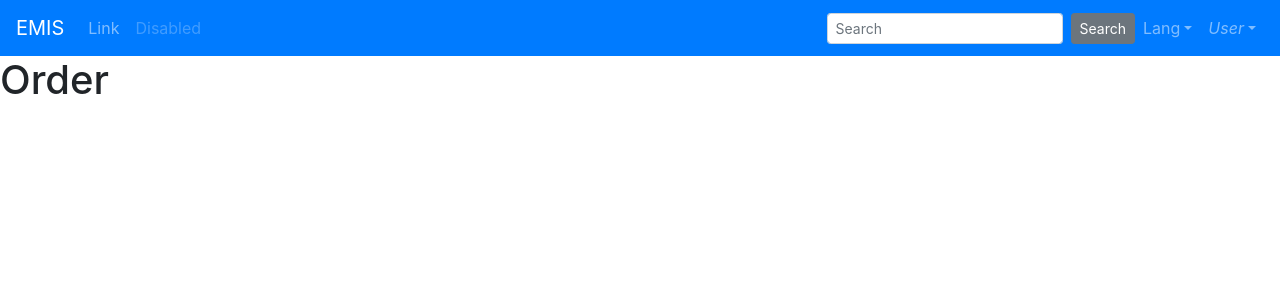
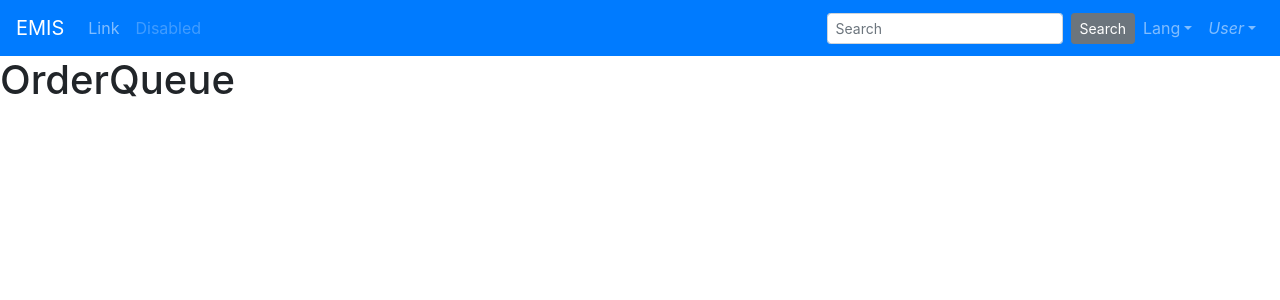
Before and after one commit to rickyli-cloud/DatabaseProject, a Vue app in the folder client/: page /OrderQueue in a window 1280 px wide. Shown: the top 300 px of the page. Built offline with nearby package versions, Linux system fonts and the light colour scheme.

Commit message:
added views and update router

```diff
--- a/client/src/router.js
+++ b/client/src/router.js
@@ -8,6 +8,7 @@ import EmployeePortal from "@/views/EmployeePortal.vue";
 import EmployeeIndex from "@/views/EmployeeIndex.vue";
 import TableService from "@/views/TableService.vue";
 import TakeOut from "@/views/TakeOut.vue";
+import ManagerPortal from "@/views/ManagerPortal.vue";
 
 Vue.use(Router);
 
@@ -52,8 +53,13 @@ export default new Router({
     },
     {
       path: "/TakeOut",
-      name: "TakeOut",
+      name: "takeout",
       component: TakeOut,
+    },
+    {
+      path: "/ManagerPortal",
+      name: "managerportal",
+      component: ManagerPortal,
     }
   ]
 });
--- a/client/src/views/EmployeeOrder.vue
+++ b/client/src/views/EmployeeOrder.vue
@@ -0,0 +1,3 @@
+<template>
+
+</template>
--- a/client/src/views/OrderQueue.vue
+++ b/client/src/views/OrderQueue.vue
@@ -1,3 +1,3 @@
 <template>
-    <h1>Order</h1>
+    <h1>OrderQueue</h1>
 </template>
```
